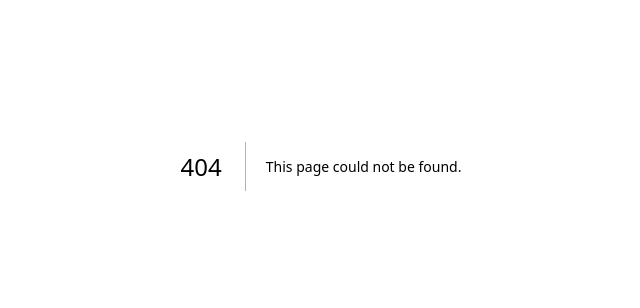
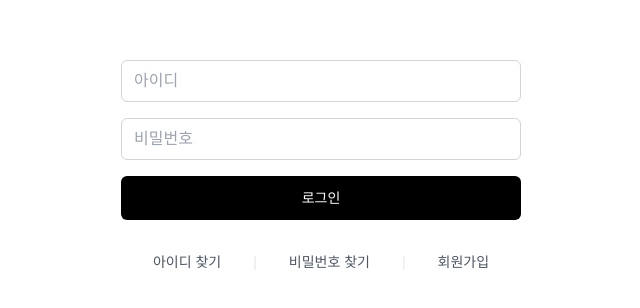
Before and after one commit to goorm-CHACHA/FE, a Next.js app: page /account/login in a window 1280 px wide. Before the commit this address had no page. Shown: the part 234-542 px from the top of the page, without its empty margins (319-959 px from the left). Built offline with nearby package versions, Linux system fonts and the light colour scheme.

Commit message:
feat: Input 컴포넌트 제작 (#22)
* chore: react hook form 설치

* chore: zod 설치

* feat: input 컴포넌트 제작

* feat: login 페이지 레이아웃 및 유효성 검사 추가

* feat: login 컴포넌트와 연결되는 페이지 생성 및 라우팅

```diff
--- /dev/null
+++ b/app/account/find-id/page.tsx
@@ -0,0 +1,5 @@
+const Page = () => {
+  return <div>아이디 찾기</div>;
+};
+
+export default Page;
--- /dev/null
+++ b/app/account/find-pw/page.tsx
@@ -0,0 +1,5 @@
+const Page = () => {
+  return <div>비밀번호 찾기</div>;
+};
+
+export default Page;
--- /dev/null
+++ b/app/account/login/page.tsx
@@ -0,0 +1,43 @@
+'use client';
+
+import { zodResolver } from '@hookform/resolvers/zod';
+import { useForm, FormProvider } from 'react-hook-form';
+
+import Input from '~/components/common/input';
+import Button from '~/components/common/button';
+import { loginPayload, loginSchema } from '~/schema/user';
+import Link from 'next/link';
+
+const Page = () => {
+  const methods = useForm<loginPayload>({
+    resolver: zodResolver(loginSchema),
+    mode: 'onSubmit',
+  });
+
+  const onSubmit = methods.handleSubmit((data) => {
+    console.log('폼 제출 데이터:', data);
+  });
+
+  return (
+    <div className="flex flex-col min-h-screen w-full justify-center items-center">
+      <div className="w-full md:max-w-md px-6">
+        <FormProvider {...methods}>
+          <form onSubmit={onSubmit} className="flex flex-col gap-4">
+            <Input name="id" placeholder="아이디" />
+            <Input name="password" placeholder="비밀번호" type="password" />
+            <Button className="py-3">로그인</Button>
+          </form>
+        </FormProvider>
+        <div className="flex justify-evenly text-sm mt-8 text-gray-600">
+          <Link href="/account/find-id">아이디 찾기</Link>
+          <span className="text-gray-200">|</span>
+          <Link href="/account/find-pw">비밀번호 찾기</Link>
+          <span className="text-gray-200">|</span>
+          <Link href="/account/register">회원가입</Link>
+        </div>
+      </div>
+    </div>
+  );
+};
+
+export default Page;
--- /dev/null
+++ b/app/account/register/page.tsx
@@ -0,0 +1,5 @@
+const Page = () => {
+  return <div>회원가입</div>;
+};
+
+export default Page;
--- a/package.json
+++ b/package.json
@@ -11,13 +11,16 @@
     "format": "prettier --write . --log-level silent"
   },
   "dependencies": {
+    "@hookform/resolvers": "^4.1.3",
     "class-variance-authority": "^0.7.1",
     "clsx": "^2.1.1",
     "next": "15.1.7",
     "react": "^19.0.0",
     "react-dom": "^19.0.0",
     "react-icons": "^5.5.0",
-    "tailwind-merge": "^3.0.2"
+    "tailwind-merge": "^3.0.2",
+    "react-hook-form": "^7.54.2",
+    "zod": "^3.24.2"
   },
   "devDependencies": {
     "@commitlint/cli": "^19.7.1",
--- /dev/null
+++ b/src/components/common/input.tsx
@@ -0,0 +1,50 @@
+import { cva, VariantProps } from 'class-variance-authority';
+import { InputHTMLAttributes } from 'react';
+import { useFormContext } from 'react-hook-form';
+
+import { cn } from '~/utils/cn';
+
+interface InputProps
+  extends InputHTMLAttributes<HTMLInputElement>,
+    VariantProps<typeof inputVariants> {
+  name: string;
+  label?: string;
+  helperText?: string;
+}
+
+// input의 경우 스타일이 여러개 일 것 같아 cva 사용 (아이콘 있는 input, 길이가 짧은 input 등)
+const inputVariants = cva(
+  'border border-zinc-300 py-2 pl-3 outline-zinc-400 outline-1 rounded-md',
+);
+
+const Input = ({ name, label, helperText, ...props }: InputProps) => {
+  const {
+    register,
+    formState: { errors },
+  } = useFormContext();
+
+  const errorMessage = errors[name]?.message?.toString();
+
+  return (
+    <div className="flex flex-col">
+      {label && (
+        <label htmlFor={name} className="mb-1 font-medium">
+          {label}
+        </label>
+      )}
+      {helperText && <p className="text-sm text-gray-500">{helperText}</p>}
+      <input
+        id={name}
+        {...register(name)}
+        {...props}
+        className={cn(inputVariants(), errors[name] && 'border-red-500')}
+        aria-invalid={!!errors[name]}
+      />
+      {errorMessage && (
+        <p className="text-red-400 text-sm mt-2">{errorMessage}</p>
+      )}
+    </div>
+  );
+};
+
+export default Input;
--- /dev/null
+++ b/src/schema/user.ts
@@ -0,0 +1,39 @@
+import { z } from 'zod';
+
+//schema
+const idSchema = z
+  .string()
+  .min(1, '아이디를 입력해주세요')
+  .regex(/^[a-z|A-Z|0-9]+$/, '아이디에는 영문과 숫자만 사용할 수 있습니다.');
+
+const passwordSchema = z
+  .string()
+  .min(1, '비밀번호를 입력해주세요')
+  .min(6, '비밀번호는 6자 이상이어야 합니다.');
+
+const passwordConfirmSchema = z.string();
+
+export const loginSchema = z.object({
+  id: idSchema,
+  password: passwordSchema,
+});
+
+export const signUpSchema = z
+  .object({
+    id: idSchema,
+    password: passwordSchema,
+    passwordConfirm: passwordConfirmSchema,
+  })
+  .superRefine(({ password, passwordConfirm }, ctx) => {
+    if (password !== passwordConfirm) {
+      ctx.addIssue({
+        code: 'custom',
+        message: '비밀번호가 맞지 않습니다.',
+        path: ['passwordConfirm'],
+      });
+    }
+  });
+
+//payload
+export type loginPayload = z.infer<typeof loginSchema>;
+export type signUpPayload = z.infer<typeof signUpSchema>;
```
Also changed, not shown: 1 other file (tests, documents, lock files or other folders).
